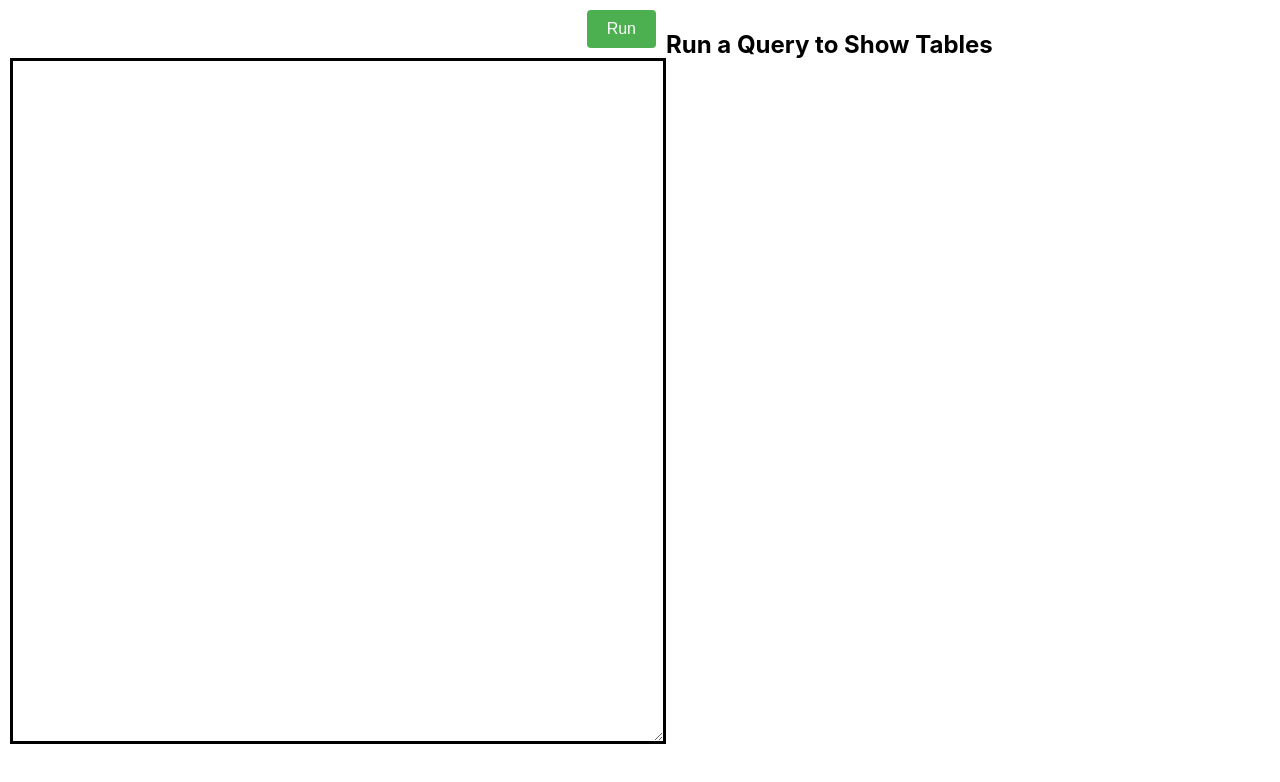
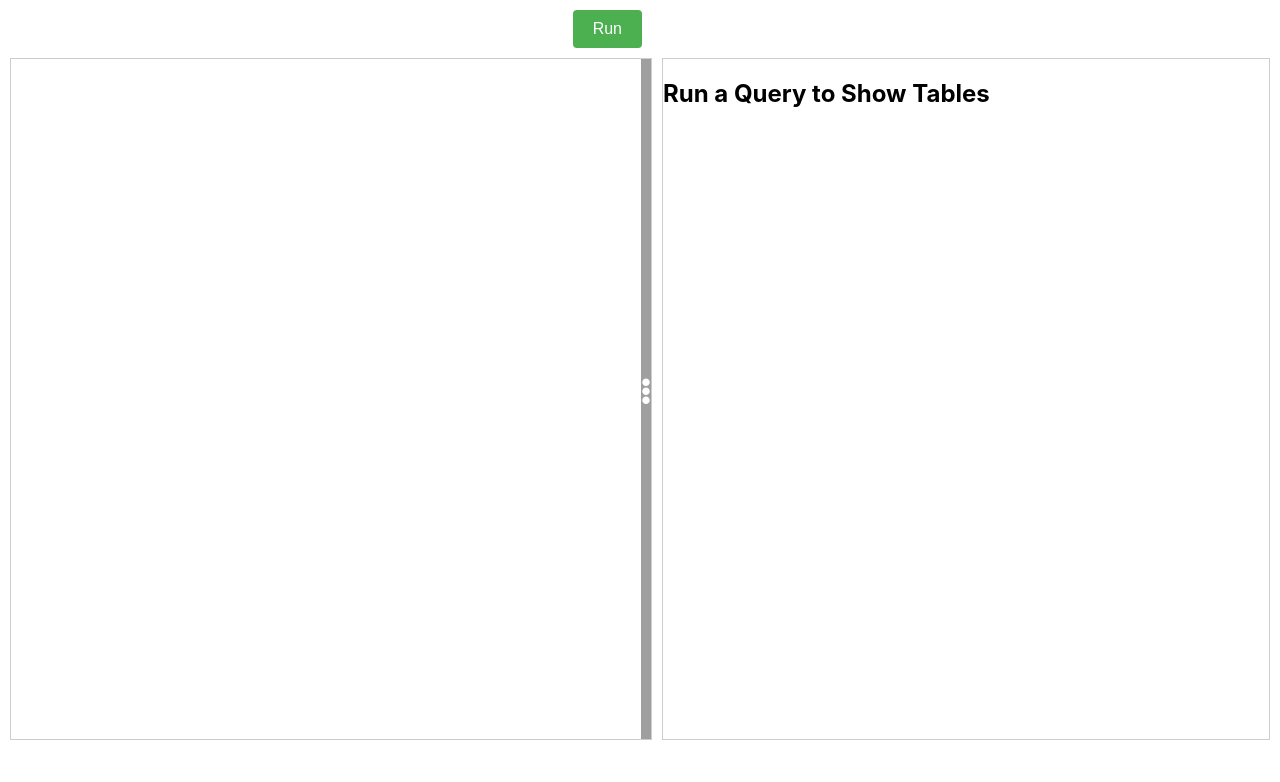
Before and after one commit to rishiCz/sql-playground, a React (Create React App) app: page / in a window 1280 px wide. Shown: the top 782 px of the page. Built offline with nearby package versions, Linux system fonts and the light colour scheme.

Commit message:
Made text area horizontally resizable

```diff
--- a/src/components/inputs/queryInput/index.js
+++ b/src/components/inputs/queryInput/index.js
@@ -1,22 +1,68 @@
 import { useDispatch } from "react-redux";
+import { useRef, useState, useEffect, memo } from "react";
 import styles from "./styles.module.css";
 import { setQuery } from "../../../store/slices/tableSlice";
 
 const QueryInput = () => {
-  const dispatch = useDispatch()
-  const handleInput = (event)=>{
-    dispatch(setQuery(event.target.value))
-  }
+  const queryInput = useRef(null);
+  const queryInputHolder = useRef(null);
+  const [isResizing, setIsResizing] = useState(false);
+  const [initialWidth, setInitialWidth] = useState(0);
+  const [startX, setStartX] = useState(0);
+
+  const handleMouseDown = (e) => {
+    setIsResizing(true);
+    setInitialWidth(queryInputHolder.current.clientWidth);
+    setStartX(e.clientX);
+  };
+  const handleMouseMove = (e) => {
+    if (!isResizing) return;
+    const deltaX = e.clientX - startX;
+    const newWidth = initialWidth + deltaX;
+    if (newWidth > 0) {
+      queryInputHolder.current.style.width = newWidth + "px";
+      queryInput.current.style.width = newWidth + "px";
+    }
+  };
+  const handleMouseUp = () => {
+    setIsResizing(false);
+  };
+  useEffect(() => {
+    document.addEventListener("mousemove", handleMouseMove);
+    document.addEventListener("mouseup", handleMouseUp);
+
+    return () => {
+      document.removeEventListener("mousemove", handleMouseMove);
+      document.removeEventListener("mouseup", handleMouseUp);
+    };
+  }, [isResizing]);
+
+  const dispatch = useDispatch();
+  const handleInput = (event) => {
+    dispatch(setQuery(event.target.value));
+  };
+
   return (
-    <div className={styles.queryInputHolder}>
+    <div ref={queryInputHolder} className={styles.queryInputHolder}>
       <textarea
+        ref={queryInput}
         className={styles.queryInput}
         autoCorrect="off"
         spellCheck="false"
         tabIndex="0"
         onChange={handleInput}
       ></textarea>
+      <div
+        className={styles.resizeHandle}
+        onMouseDown={handleMouseDown}
+        onMouseMove={handleMouseMove}
+        onMouseUp={handleMouseUp}
+      >
+        <p>•</p>
+        <p>•</p>
+        <p>•</p>
+      </div>
     </div>
   );
 };
-export default QueryInput;
+export default memo(QueryInput);
--- a/src/components/inputs/queryInput/styles.module.css
+++ b/src/components/inputs/queryInput/styles.module.css
@@ -1,16 +1,43 @@
 .queryInputHolder {
-  height: fit-content;
-  width: fit-content;
-}
-.queryInput {
-  border: solid;
-  padding: 0px 5px;
+  height: 85vh;
   width: 40rem;
   min-width: 20rem;
   max-width: 70rem;
-  height: 85vh;
-  resize: horizontal;
-  min-height: 1em;
-  outline: none;
+  border: 1px solid #ccc;
+  overflow: hidden;
+  position: relative;
+}
+.queryInput {
+  padding: 0px 5px;
+  height: 100%;
+  width: 95%;
+  height: 100%;
+  border: none;
+  resize: none;
   font-size: 2em;
 }
+.resizeHandle {
+  color: white;
+  display: flex;
+  flex-direction: column;
+  justify-content: center;
+  user-select: none;
+  align-items: center;
+  font-size: 1.5em;
+  width: 10px;
+  height: 100%;
+  background-color: #9f9f9f;
+  cursor:e-resize;
+  position: absolute;
+  top: 0;
+  right: 0;
+  z-index: 1;
+}
+.resizeHandle:hover{
+  background-color: #4f4f4f;
+}
+.resizeHandle p{
+  margin: 0;
+  margin-top: -20px;
+  padding: 0;
+}
--- a/src/components/tableHolder/styles.module.css
+++ b/src/components/tableHolder/styles.module.css
@@ -1,6 +1,10 @@
 .tableHolder{
+    border: 1px solid rgb(205, 205, 205);
+    margin-top: 48px;
+    margin-left: 10px;
     align-items: center;
     height: 85vh;
+    width: 100rem;
     min-width: 20rem;
     overflow: auto;
 }
--- a/src/components/tableHolder/table/index.js
+++ b/src/components/tableHolder/table/index.js
@@ -9,7 +9,7 @@ const Table = ({ csv }) => {
   }, [csv]);
 
   return (
-    <div>
+    <>
       {csvData.length > 0 ? (
         <table>
           <thead>
@@ -32,7 +32,7 @@ const Table = ({ csv }) => {
       ):
       <h2>Run a Query to Show Tables</h2>
       }
-    </div>
+    </>
   );
 };
 
```
